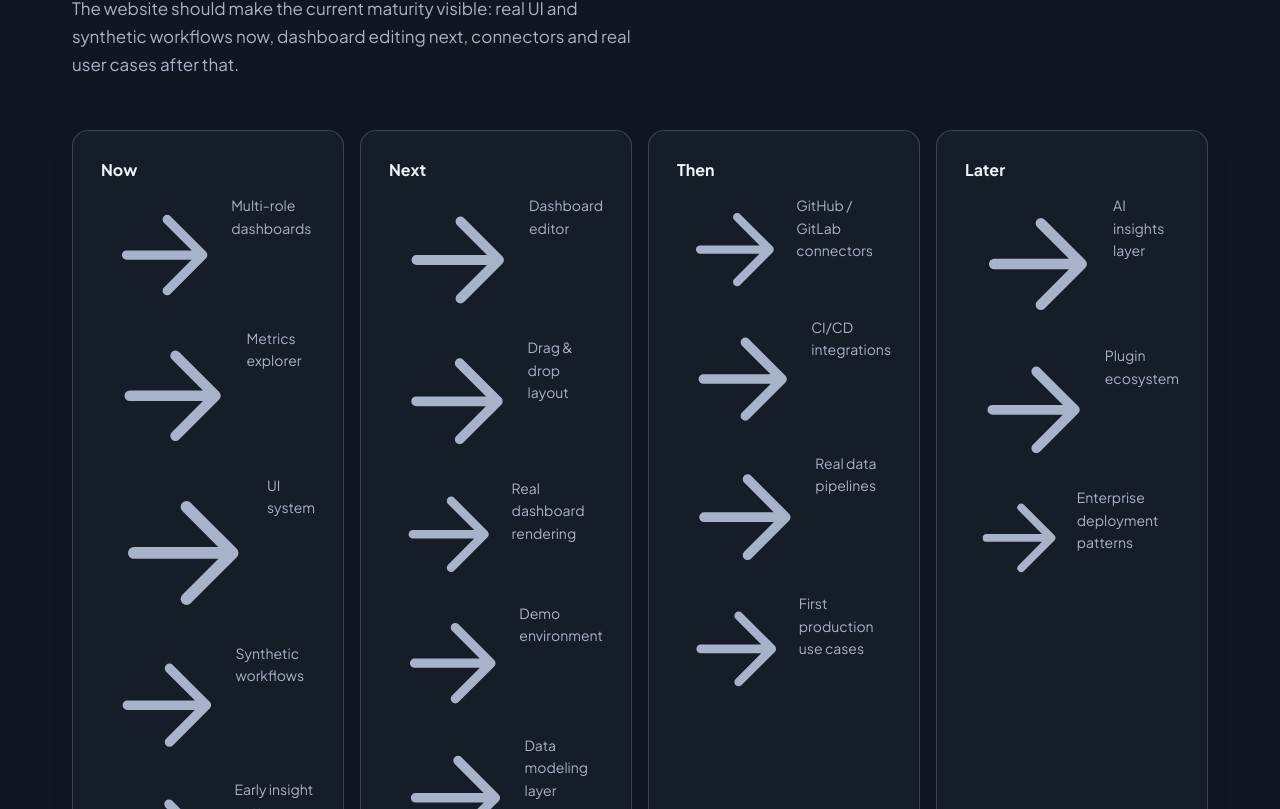
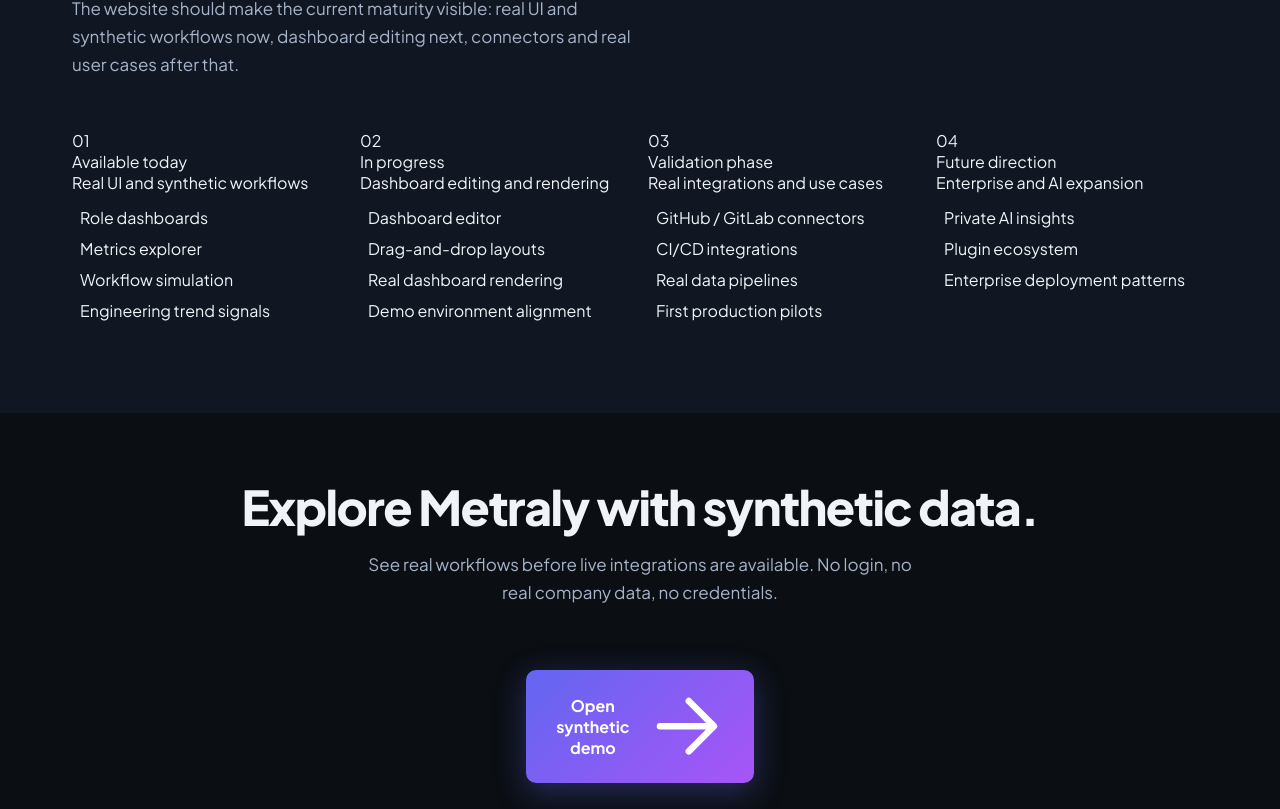
Before and after one commit to getmetraly/website, a Next.js app: page / in a window 1280 px wide. Shown: the part 4891-5700 px from the top of the page. Built offline with nearby package versions, Linux system fonts and the light colour scheme.

Commit message:
style: restore polished roadmap on main-first branch

```diff
--- a/app/page.tsx
+++ b/app/page.tsx
@@ -15,10 +15,10 @@ const features = [
 ] as const;
 
 const roadmap = [
-  ["Now", ["Multi-role dashboards", "Metrics explorer", "UI system", "Synthetic workflows", "Early insight patterns"]],
-  ["Next", ["Dashboard editor", "Drag & drop layout", "Real dashboard rendering", "Demo environment", "Data modeling layer"]],
-  ["Then", ["GitHub / GitLab connectors", "CI/CD integrations", "Real data pipelines", "First production use cases"]],
-  ["Later", ["AI insights layer", "Plugin ecosystem", "Enterprise deployment patterns"]],
+  ["Available today", "Real UI and synthetic workflows", ["Role dashboards", "Metrics explorer", "Workflow simulation", "Engineering trend signals"]],
+  ["In progress", "Dashboard editing and rendering", ["Dashboard editor", "Drag-and-drop layouts", "Real dashboard rendering", "Demo environment alignment"]],
+  ["Validation phase", "Real integrations and use cases", ["GitHub / GitLab connectors", "CI/CD integrations", "Real data pipelines", "First production pilots"]],
+  ["Future direction", "Enterprise and AI expansion", ["Private AI insights", "Plugin ecosystem", "Enterprise deployment patterns"]],
 ] as const;
 
 function SectionHeader({ eyebrow, title, children, center = false }: { eyebrow: string; title: string; children: React.ReactNode; center?: boolean }) {
@@ -162,15 +162,26 @@ export default function HomePage() {
               The website should make the current maturity visible: real UI and synthetic workflows now, dashboard editing next, connectors and real user cases after that.
             </SectionHeader>
             <div className={styles.grid4}>
-              {roadmap.map(([stage, items]) => (
-                <div className={styles.card} key={stage}><div className={styles.cardTitle}>{stage}</div><ul className={styles.roadmapList}>{items.map((item) => (<li key={item} className={`${styles.cardDesc} ${styles.roadmapItem}`}><Icon name="arrowRight" /> {item}</li>))}</ul></div>
+              {roadmap.map(([stage, summary, items], index) => (
+                <div className={styles.roadmapCard} key={stage}>
+                  <div className={styles.roadmapStep}>0{index + 1}</div>
+                  <div className={styles.roadmapStage}>{stage}</div>
+                  <p className={styles.roadmapSummary}>{summary}</p>
+                  <ul className={styles.roadmapList}>
+                    {items.map((item) => (
+                      <li key={item} className={styles.roadmapItem}>
+                        <span />{item}
+                      </li>
+                    ))}
+                  </ul>
+                </div>
               ))}
             </div>
           </div>
         </section>
 
         <section id="demo-cta">
-          <div className={`${styles.sectionSmall} ${styles.cta}`}>
+          <div className={`${styles.sectionSmall} ${styles.cta} ${styles.finalCta}`}>
             <h2 className={styles.sectionTitle}>Explore Metraly with synthetic data.</h2>
             <p className={`${styles.sectionSub} ${styles.sectionSubCentered}`}>See real workflows before live integrations are available. No login, no real company data, no credentials.</p>
             <Link href="/demo" className={styles.demoCtaLink}>Open synthetic demo <Icon name="arrowRight" /></Link>
```
